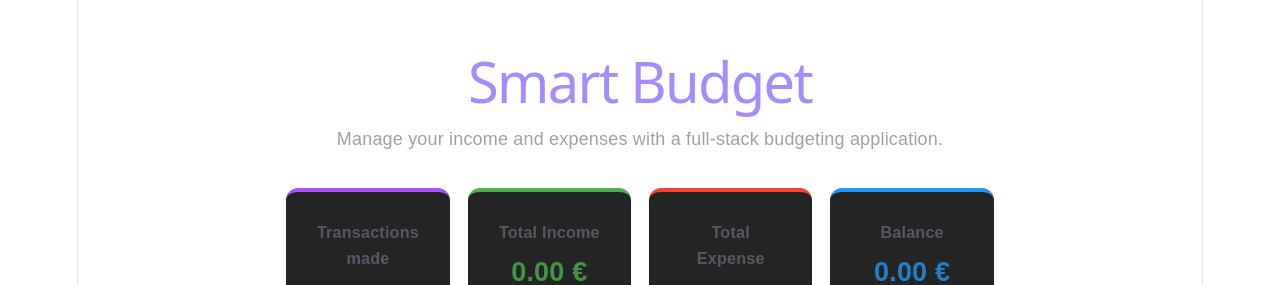
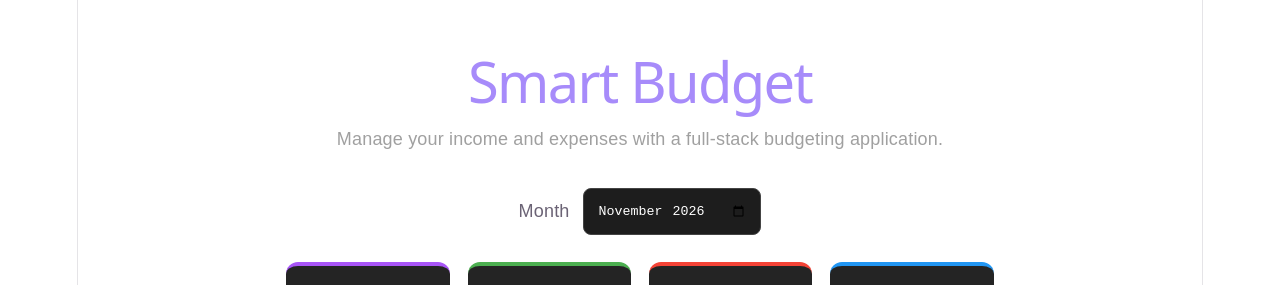
Before and after one commit to mrduckos/SmartBudgetApp, a React (Vite) app in the folder frontend/: page / in a window 1280 px wide. Shown: the top 285 px of the page. Built offline with nearby package versions, Linux system fonts and the light colour scheme; no server answers.

Commit message:
feat(month-selector): add month selector for filtering transactions by month

```diff
--- a/frontend/src/App.css
+++ b/frontend/src/App.css
@@ -52,6 +52,18 @@ th {
   text-align: center;
   color: #a0a0a0;
   margin-bottom: 2rem;
+}
+
+.month-selector {
+  display: flex;
+  align-items: center;
+  justify-content: center;
+  gap: 0.75rem;
+  margin: 1.5rem 0;
+}
+
+.month-selector input {
+  width: auto;
 }
 
 .summary-container {
--- a/frontend/src/App.tsx
+++ b/frontend/src/App.tsx
@@ -14,6 +14,12 @@ function App() {
   const [message, setMessage] = useState("")
   const [editingId, setEditingId] = useState<Number | null>(null)
   const [category, setCategory] = useState("Other Expense")
+
+    const now = new Date()
+
+  const [selectedMonth, setSelectedMonth] = useState(
+    `${now.getFullYear()}-${String(now.getMonth() + 1).padStart(2, "0")}`
+  )
 
   const incomeCategories = [
     "Salary",
@@ -37,11 +43,19 @@ function App() {
     "Other Expense",
   ];
 
-  const totalIncome = transactions
+    const monthlyTransactions = transactions.filter((transaction) => {
+    const date = new Date(transaction.transaction_date)
+
+    const transactionMonth = date.toISOString().slice(0, 7)
+
+    return transactionMonth === selectedMonth
+  })
+
+  const totalIncome = monthlyTransactions
     .filter((transaction) => transaction.type === "income")
     .reduce((acc, transaction) => acc + Number(transaction.amount), 0)
 
-  const totalExpense = transactions
+  const totalExpense = monthlyTransactions
     .filter((transaction) => transaction.type === "expense")
     .reduce((acc, transaction) => acc + Number(transaction.amount), 0)
 
@@ -183,7 +197,7 @@ function handleEdit(transaction: Transaction) {
 
 const availableCategories = type === 'income' ? incomeCategories : expenseCagerogies
 
-const expenseTransactions = transactions.filter(
+const expenseTransactions = monthlyTransactions.filter(
   (transaction) => transaction.type === "expense"
 )
 
@@ -200,6 +214,8 @@ const expensesByCategory = expenseTransactions.reduce<
 
   const categoryEntries = Object.entries(expensesByCategory).sort(([, amountA], [, amountB]) => amountB - amountA)
 
+
+
 return (
     <main>
       <h1>Smart Budget</h1>
@@ -208,10 +224,22 @@ return (
         Manage your income and expenses with a full-stack budgeting application.
       </p>
 
+      <div className='month-selector'>
+        <label htmlFor='month'>Month</label>
+
+        <input
+          id='month'
+          type='month'
+          value={selectedMonth}
+          onChange={(event) =>
+            setSelectedMonth(event.target.value)
+          }
+        ></input>
+      </div>
        <div className="summary-container">
         <div className='summary-card transactions-card'>
           <h3>Transactions made</h3>
-          <p>{transactions.length}</p>
+          <p>{monthlyTransactions.length}</p>
         </div>
         <div className="summary-card income-card">
           <h3>Total Income</h3>
```
